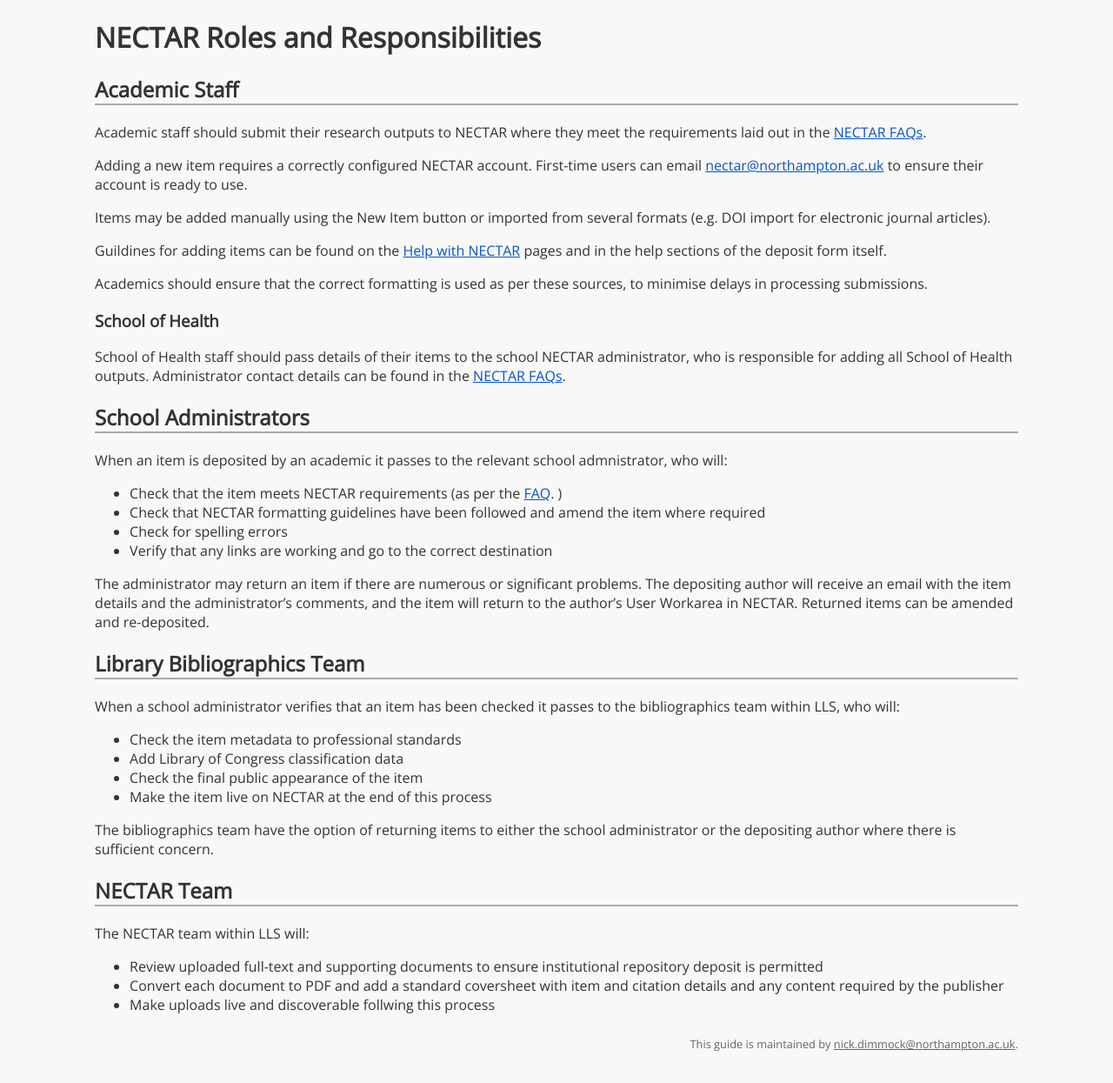
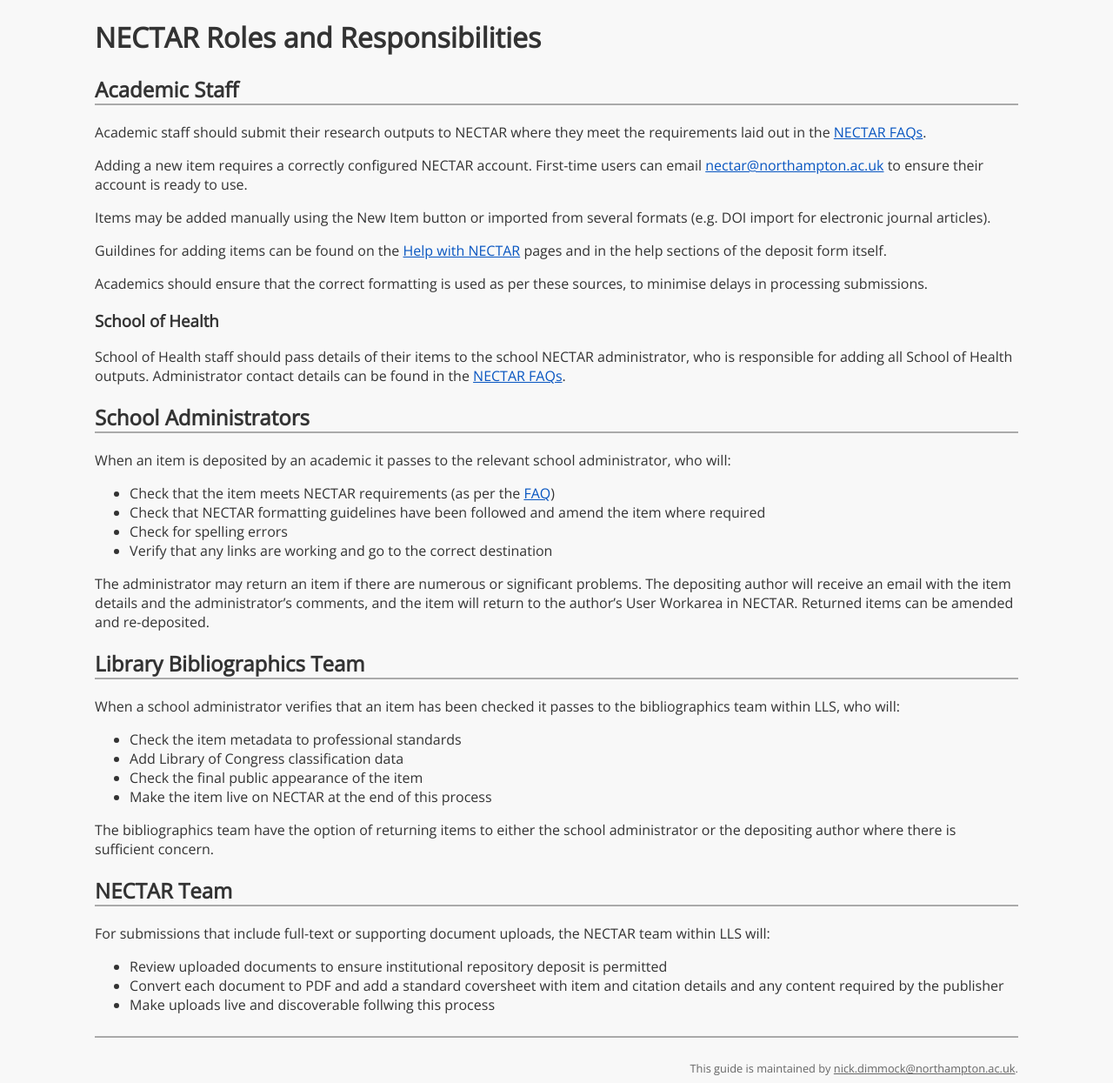
Before and after one commit to NickDimmock/nectar-roles, a Jekyll site: the page built from index.md, in a window 1280 px wide. Shown: the whole page at 87% size. Built offline with Jekyll 4.4.1, drawn with Linux system fonts in a browser that asks for light colours; nearby versions of some CDN libraries; Markdown is read by kramdown in place of the engine named in the settings; before the commit the page ends 1217 px from its top, so only the background shows below that.

Commit message:
CSS and content additions

```diff
--- a/index.md
+++ b/index.md
@@ -23,10 +23,9 @@ School of Health staff should pass details of their items to the school NECTAR a
 
 ## School Administrators
 
-When an item is deposited by an academic it passes to the relevant school admnistrator, who will:
+When an item is deposited by an academic it passes to the relevant school administrator, who will:
 
-- Check that the item meets NECTAR requirements (as per the [FAQ](http://nectar.northampton.ac.uk/information.html#can_i).
-)
+- Check that the item meets NECTAR requirements (as per the [FAQ](http://nectar.northampton.ac.uk/information.html#can_i))
 - Check that NECTAR formatting guidelines have been followed and amend the item where required
 - Check for spelling errors
 - Verify that any links are working and go to the correct destination
@@ -46,8 +45,8 @@ The bibliographics team have the option of returning items to either the school
 
 ## NECTAR Team
 
-The NECTAR team within LLS will:
+For submissions that include full-text or supporting document uploads, the NECTAR team within LLS will:
 
-- Review uploaded full-text and supporting documents to ensure institutional repository deposit is permitted
+- Review uploaded documents to ensure institutional repository deposit is permitted
 - Convert each document to PDF and add a standard coversheet with item and citation details and any content required by the publisher
 - Make uploads live and discoverable follwing this process
--- a/stylesheets/styles.css
+++ b/stylesheets/styles.css
@@ -10,14 +10,16 @@ h2 {
 
 	border-bottom: 2px solid #aaa;
 }
-a {
+a, a:visited {
 	color: #0755c1;
 }
-a:hover {
+a:hover, #footer a:hover {
 	color: #B24926;
 }
 #footer {
 	margin-top: 2em;
+	padding-top: 2em;
+	border-top: 2px solid #aaa;
 	font-size: 80%;
 	text-align: right;
 	color: #666;
```
